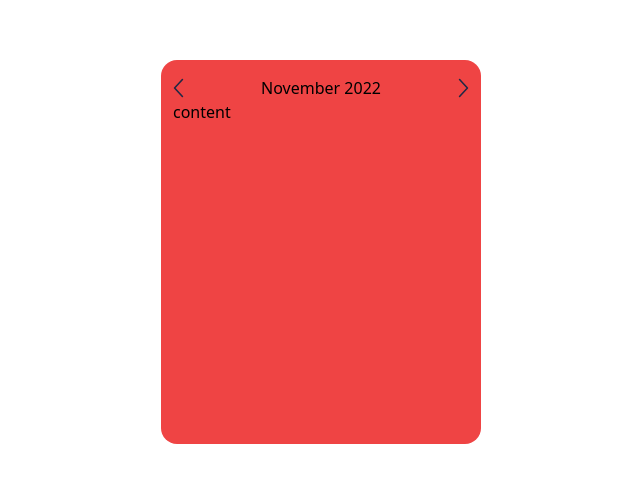
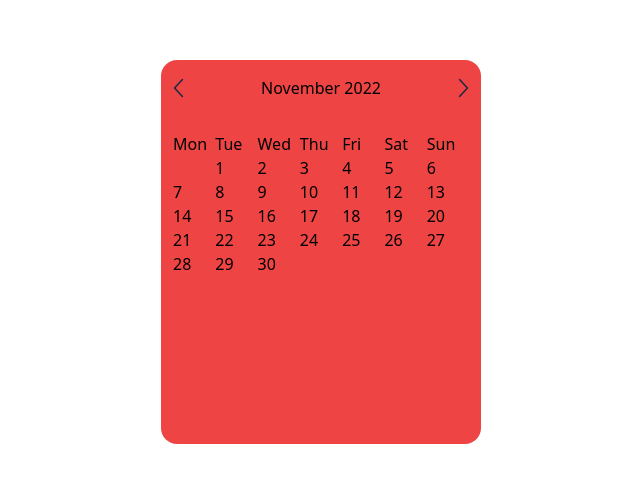
Before and after one commit to Brentlok/Calendar, a Next.js app: page / in a window 1280 px wide. Shown: the part 148-630 px from the top of the page, without its empty margins (319-959 px from the left). Built offline with nearby package versions, Linux system fonts and the light colour scheme.

Commit message:
Display days in calendar

```diff
--- a/components/Calendar/Calendar.tsx
+++ b/components/Calendar/Calendar.tsx
@@ -1,4 +1,5 @@
 import { DateType } from "~/types";
+import { getDatesInMonth, getFirstDayInMonth } from "~/utils";
 import { CalendarHeader } from "./CalendarHeader";
 
 type Props = {
@@ -6,14 +7,38 @@ type Props = {
     changeMonth?: (num: 1 | -1) => void;
 }
 
+const DAYS_NAMES = ['Mon', 'Tue', 'Wed', 'Thu', 'Fri', 'Sat', 'Sun'] as const;
+
 export const Calendar = ({ date, changeMonth }: Props) => {
+    const datesInMonth = getDatesInMonth(date);
+    const firstDay = getFirstDayInMonth(date);
+
+    const headerDays = DAYS_NAMES.map(day => (
+        <div key={day}>
+            {day}
+        </div>
+    ));
+
+    const daysBase = datesInMonth.map((date, idx) => (
+        <div key={`date-${date}-${idx}`}>
+            {date}
+        </div>
+    ));
+
+    const fillStart = new Array(firstDay).fill(0).map((_, idx) => <div key={idx} />);
+
+    const days = fillStart.concat(daysBase);
+
     return (
         <div className="w-80 h-96 bg-red-500 rounded-2xl px-3 pt-4 pb-6">
             <CalendarHeader
                 date={date}
                 changeMonth={changeMonth}
             />
-            <div>content</div>
+            <div className="grid grid-cols-7 mt-8">
+                {headerDays}
+                {days}
+            </div>
         </div>
     );
 }
--- a/utils/convertDate.ts
+++ b/utils/convertDate.ts
@@ -4,12 +4,12 @@ type Param = Date | DateType;
 
 type ConvertDate<T> = T extends Date ? DateType : Date;
 
-export const convertDate = <T extends Param>(date: T): ConvertDate<T> => (
+export const convertDate = <T extends Param>(date: T, dayOfMonth?: number): ConvertDate<T> => (
     date instanceof Date
         ? {
-            day: date.getDay(),
+            day: date.getDate(),
             month: date.getMonth() + 1,
             year: date.getFullYear(),
         } as ConvertDate<T>
-        : new Date(date.year, date.month - 1, date.day) as ConvertDate<T>
+        : new Date(date.year, date.month - 1, dayOfMonth ?? date.day) as ConvertDate<T>
 );
--- /dev/null
+++ b/utils/getDatesInMonth.ts
@@ -0,0 +1,15 @@
+import { DateType } from "~/types";
+import { convertDate } from "./convertDate";
+
+export const getDatesInMonth = (data: DateType) => {
+    const date = convertDate(data, 1);
+    const days: number[] = [];
+
+    while (date.getMonth() === data.month - 1) {
+        const num = date.getDate();
+        days.push(num);
+        date.setDate(num + 1);
+    }
+
+    return days;
+}
--- /dev/null
+++ b/utils/getFirstDayInMonth.ts
@@ -0,0 +1,6 @@
+import { DateType } from "~/types";
+import { convertDate } from "./convertDate";
+
+const DAYS = [6, 0, 1, 2, 3, 4, 5];
+
+export const getFirstDayInMonth = (data: DateType) => DAYS[convertDate(data, 1).getDay()];
--- a/utils/index.ts
+++ b/utils/index.ts
@@ -1,3 +1,5 @@
 export * from './printMonth';
 export * from './convertDate';
 export * from './changeMonth';
+export * from './getDatesInMonth';
+export * from './getFirstDayInMonth';
```
